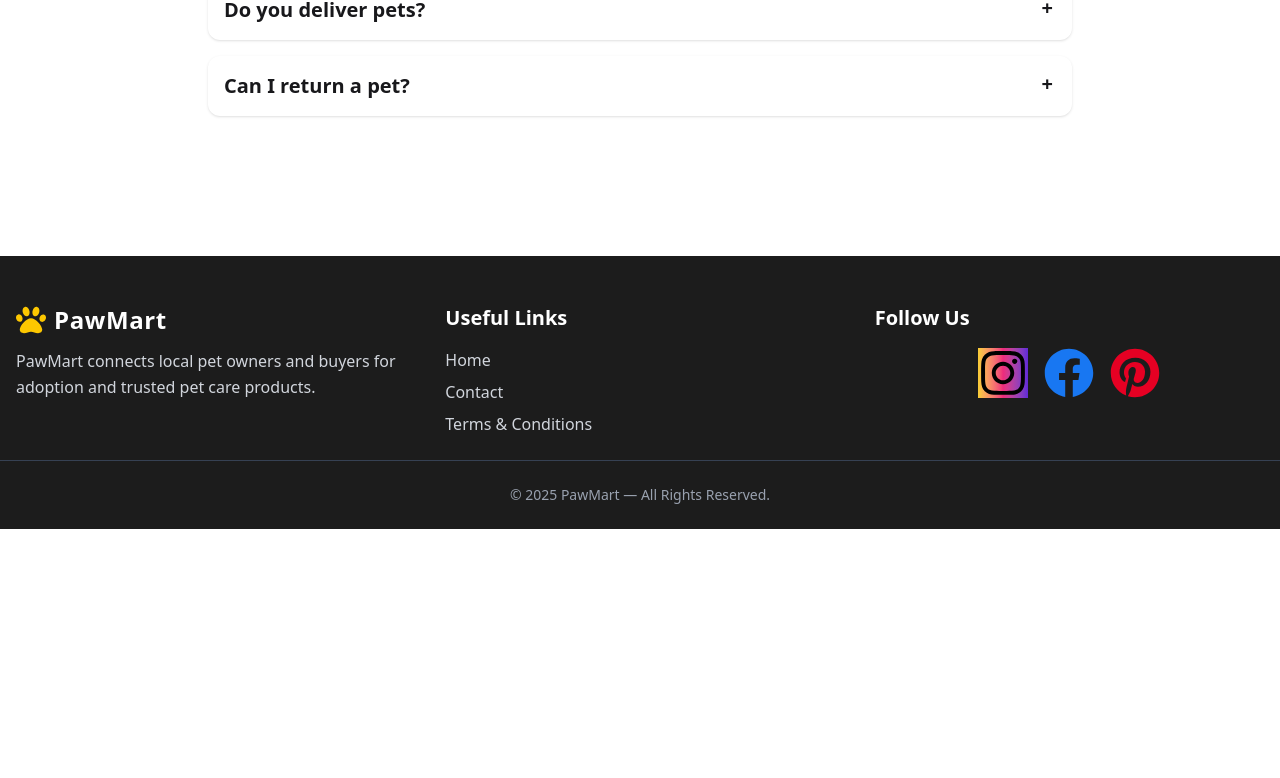
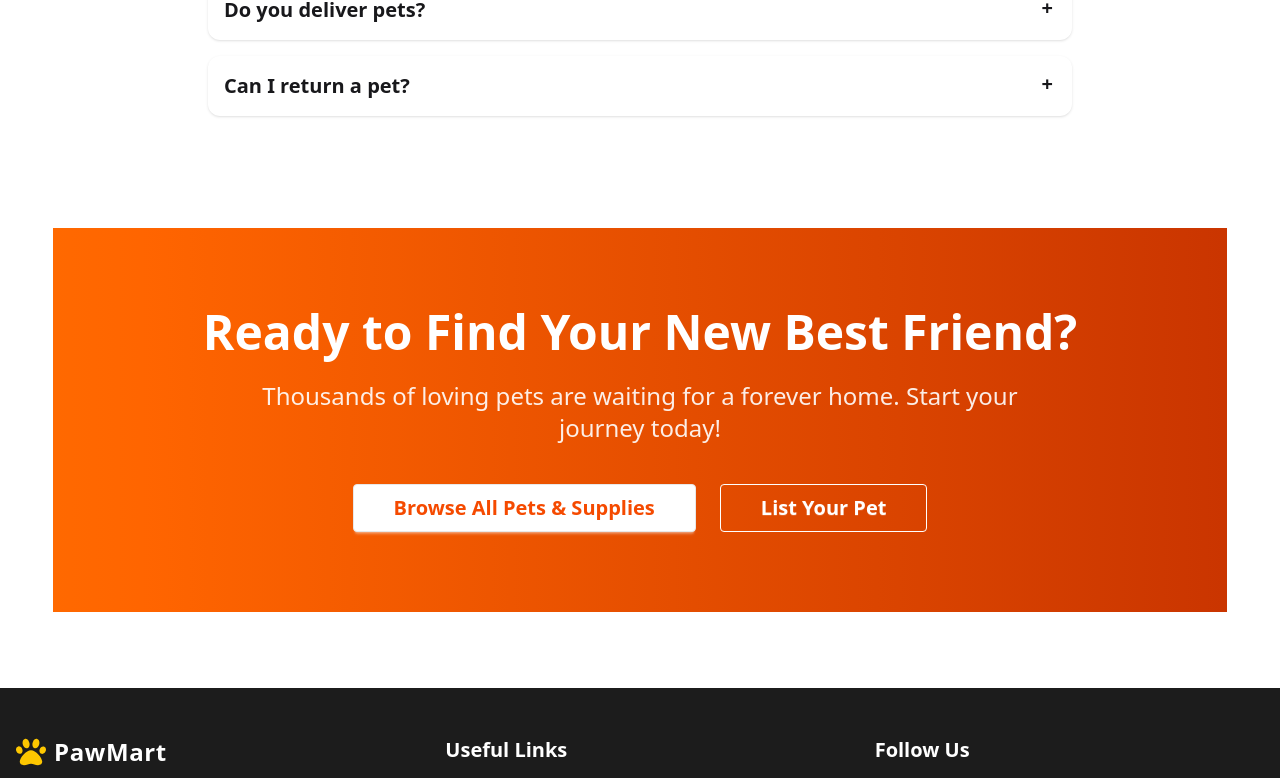
Before and after one commit to evrahimhasan/PawMart-Client-Assignment, a React app: page / in a window 1280 px wide. Shown: the part 3578-4356 px from the top of the page. Before the commit the page ends 4107 px from the top, so only its background shows below. Built offline with nearby package versions, Linux system fonts and the light colour scheme; no server answers; the HTML template or start-up script is replaced by a standard one.

Commit message:
added CTA section

```diff
--- /dev/null
+++ b/src/components/CTA.jsx
@@ -0,0 +1,27 @@
+import React from 'react';
+import { Link } from 'react-router';
+
+const CTA = () => {
+    return (
+        <section className="py-20 bg-gradient-to-r from-orange-500 to-orange-700 text-white">
+            <div className="container mx-auto px-4 text-center">
+                <h2 className="text-4xl md:text-5xl font-bold mb-6">
+                    Ready to Find Your New Best Friend?
+                </h2>
+                <p className="text-xl md:text-2xl mb-10 max-w-3xl mx-auto opacity-90">
+                    Thousands of loving pets are waiting for a forever home. Start your journey today!
+                </p>
+                <div className="flex flex-col sm:flex-row gap-6 justify-center items-center">
+                    <Link to="/pets" className="btn btn-lg bg-white text-orange-600 hover:bg-gray-100 text-xl px-10">
+                        Browse All Pets & Supplies
+                    </Link>
+                    <Link to="/add-listing" className="btn btn-lg btn-outline text-white border-white hover:bg-white hover:text-orange-600 text-xl px-10">
+                        List Your Pet
+                    </Link>
+                </div>
+            </div>
+        </section>
+    );
+};
+
+export default CTA;
--- a/src/pages/Home.jsx
+++ b/src/pages/Home.jsx
@@ -7,6 +7,7 @@ import Categories from '../components/Categories';
 import Statistics from '../components/Statistics';
 import HowItWorks from '../components/HowItWorks';
 import FAQ from '../components/FAQ';
+import CTA from '../components/CTA';
 
 const Home = () => {
     return (
@@ -28,6 +29,8 @@ const Home = () => {
 
                 <FAQ></FAQ>
 
+                <CTA></CTA>
+
             </div>
         </>
     );
```
